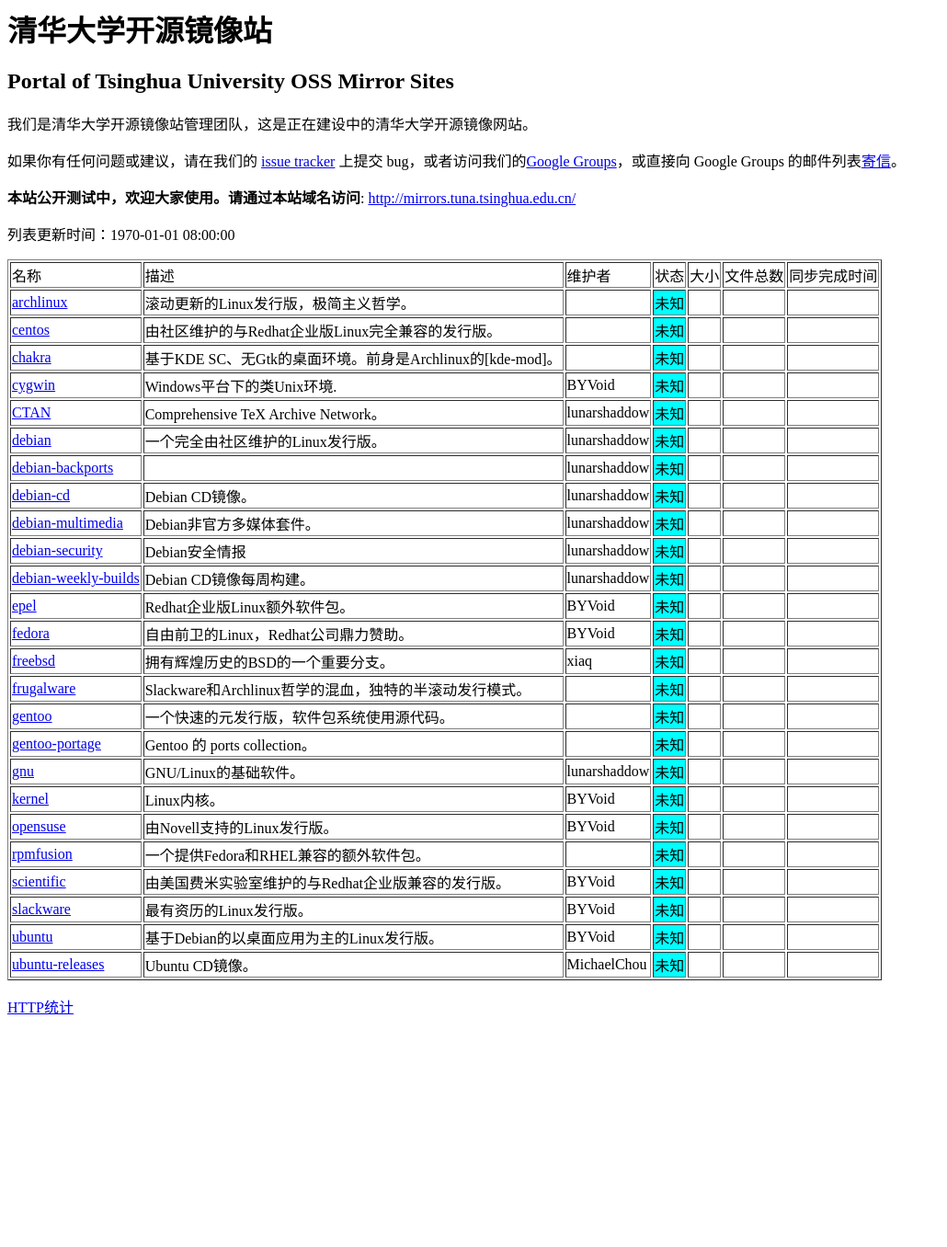
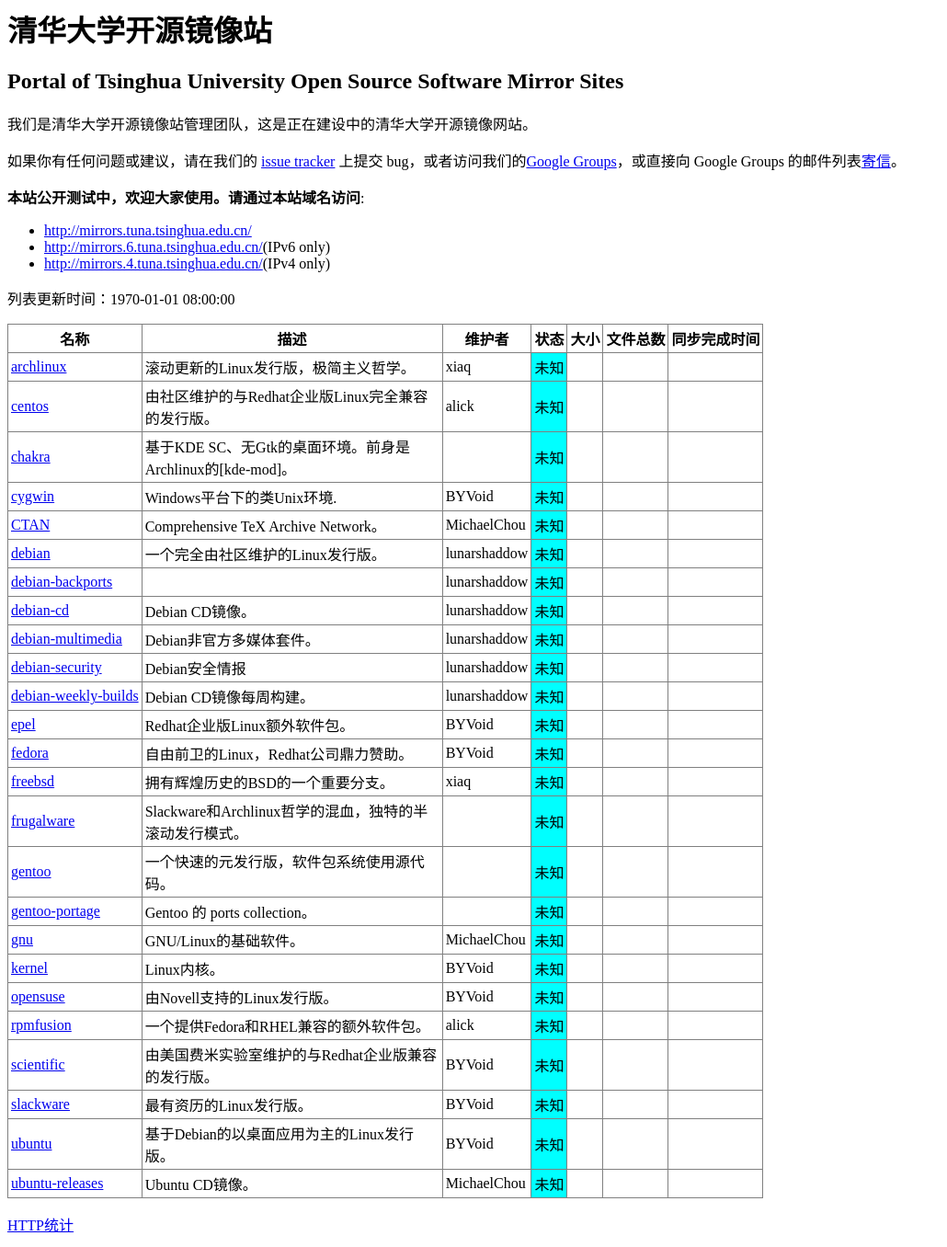
Before and after one commit to tuna/mirror-web, a PHP site: page / in a window 1280 px wide. Shown: the top 1356 px of the page at 92% size, without its empty margins (0-1030 px from the left). Before the commit the page ends 1103 px from the top, so only its background shows below. Run offline with PHP 8.4, Linux system fonts and the light colour scheme; data that the repository does not hold is empty.

Commit message:
Applied alick's prettifying patch

```diff
--- a/index.php
+++ b/index.php
@@ -2,11 +2,12 @@
 <html>
 <head>
 	<meta content="text/html; charset=UTF-8" http-equiv="Content-Type">
+	<link href="mirrors.tuna.css" rel="stylesheet" type="text/css" />
 	<title>清华大学开源镜像站</title>
 </head>
 <body>
 <h1>清华大学开源镜像站</h1>
-<h2>Portal of Tsinghua University OSS Mirror Sites</h2>
+<h2>Portal of Tsinghua University Open Source Software Mirror Sites</h2>
 
 <p>
 我们是清华大学开源镜像站管理团队，这是正在建设中的清华大学开源镜像网站。
@@ -17,8 +18,12 @@
 Groups</a>，或直接向 Google Groups 的邮件列表<a
  href="mailto:thu-opensource-mirror-admin@googlegroups.com">寄信</a>。
 </p>
-<p><strong>本站公开测试中，欢迎大家使用。请通过本站域名访问</strong>: <a
- href="http://mirrors.tuna.tsinghua.edu.cn/">http://mirrors.tuna.tsinghua.edu.cn/</a></p>
+<p><strong>本站公开测试中，欢迎大家使用。请通过本站域名访问</strong>:</p>
+<ul>
+<li><a href="http://mirrors.tuna.tsinghua.edu.cn/">http://mirrors.tuna.tsinghua.edu.cn/</a></li>
+<li><a href="http://mirrors.6.tuna.tsinghua.edu.cn/">http://mirrors.6.tuna.tsinghua.edu.cn/</a>(IPv6 only)</li>
+<li><a href="http://mirrors.4.tuna.tsinghua.edu.cn/">http://mirrors.4.tuna.tsinghua.edu.cn/</a>(IPv4 only)</li>
+</ul>
 
 <?php
 date_default_timezone_set('Asia/Shanghai');
@@ -26,11 +31,11 @@ $status_file = '/home/ftp/log/status.txt';
 $ftp3_status_file = 'http://ftp3.tsinghua.edu.cn/status.txt';
 $status = initialize_status($status_file, $ftp3_status_file);
 $mirrors = array(
-	array('archlinux', '滚动更新的Linux发行版，极简主义哲学。'),
-	array('centos', '由社区维护的与Redhat企业版Linux完全兼容的发行版。'),
-	array('chakra', '基于KDE SC、无Gtk的桌面环境。前身是Archlinux的[kde-mod]。'),
+	array('archlinux', '滚动更新的Linux发行版，极简主义哲学。', 'xiaq'),
+	array('centos', '由社区维护的与Redhat企业版Linux完全兼容的发行版。', 'alick'),
+	array('chakra', '基于KDE SC、无Gtk的桌面环境。前身是Archlinux的[kde-mod]。', ''),
 	array('cygwin', 'Windows平台下的类Unix环境.', 'BYVoid'),
-	array('CTAN', 'Comprehensive TeX Archive Network。', 'lunarshaddow'),
+	array('CTAN', 'Comprehensive TeX Archive Network。', 'MichaelChou'),
 	array('debian', '一个完全由社区维护的Linux发行版。', 'lunarshaddow'),
 	array('debian-backports', '', 'lunarshaddow'),
 	array('debian-cd', 'Debian CD镜像。', 'lunarshaddow'),
@@ -40,13 +45,13 @@ $mirrors = array(
 	array('epel', 'Redhat企业版Linux额外软件包。', 'BYVoid'),
 	array('fedora', '自由前卫的Linux，Redhat公司鼎力赞助。', 'BYVoid'),
 	array('freebsd', '拥有辉煌历史的BSD的一个重要分支。', 'xiaq'),
-	array('frugalware', 'Slackware和Archlinux哲学的混血，独特的半滚动发行模式。'),
-	array('gentoo', '一个快速的元发行版，软件包系统使用源代码。'),
-	array('gentoo-portage', 'Gentoo 的 ports collection。'),
-	array('gnu', 'GNU/Linux的基础软件。', 'lunarshaddow'),
+	array('frugalware', 'Slackware和Archlinux哲学的混血，独特的半滚动发行模式。', ''),
+	array('gentoo', '一个快速的元发行版，软件包系统使用源代码。', ''),
+	array('gentoo-portage', 'Gentoo 的 ports collection。', ''),
+	array('gnu', 'GNU/Linux的基础软件。', 'MichaelChou'),
 	array('kernel', 'Linux内核。', 'BYVoid'),
 	array('opensuse', '由Novell支持的Linux发行版。', 'BYVoid'),
-	array('rpmfusion', '一个提供Fedora和RHEL兼容的额外软件包。'),
+	array('rpmfusion', '一个提供Fedora和RHEL兼容的额外软件包。', 'alick'),
 	array('scientific', '由美国费米实验室维护的与Redhat企业版兼容的发行版。', 'BYVoid'),
 	array('slackware', '最有资历的Linux发行版。', 'BYVoid'),
 	array('ubuntu', '基于Debian的以桌面应用为主的Linux发行版。', 'BYVoid'),
@@ -133,7 +138,9 @@ function format_size($size)
 
 <p>列表更新时间：<?php echo date('Y-m-d H:i:s', $status['stamp']) ?></p>
 
-<table border="1">
+<div class="mirrors-stat">
+<table>
+	<thead>
 	<tr>
 		<td>名称</td>
 		<td>描述</td>
@@ -143,6 +150,8 @@ function format_size($size)
 		<td>文件总数</td>
 		<td>同步完成时间</td>
 	</tr>
+	</thead>
+	<tbody>
 <?php foreach ($mirrors as $mirrorinfo): ?>
 	<?php $info = $status['mirrors'][$mirrorinfo[0]] ?>
 	<tr>
@@ -151,7 +160,7 @@ function format_size($size)
 				<?php echo $mirrorinfo[0] ?>
 			</a>
 		</td>
-		<td><?php echo $mirrorinfo[1] ?></td>
+		<td class="description"><?php echo $mirrorinfo[1] ?></td>
 		<td><?php echo $mirrorinfo[2] ?></td>
 		<?php if ($info['done']): ?>
 			<td style="background-color: #00FF00">同步完成</td>
@@ -174,8 +183,16 @@ function format_size($size)
 		<?php endif ?>
 	</tr>
 <?php endforeach ?>
+	<tbody>
 </table>
+</div>
 <p><!--<a href="http://mirrors.tuna.tsinghua.edu.cn:3000">流量统计</a> --><a href="http://mirrors.tuna.tsinghua.edu.cn/awffull/index.html">HTTP统计</a></p>
+
+<div class="tuna-logo">
+<p>Powered by <a href="http://tuna.tsinghua.edu.cn/">
+<img src="http://tuna.tsinghua.edu.cn/files/logo-01.png" alt="TUNA" /></a>
+</p>
+</div>
 
 </body>
 </html>
--- /dev/null
+++ b/mirrors.tuna.css
@@ -0,0 +1,21 @@
+.mirrors-stat table td {
+	border: 1px solid gray;
+}
+.mirrors-stat table {
+	border-collapse: collapse;
+}
+.mirrors-stat td {
+	padding: 3px;
+}
+.mirrors-stat thead {
+	text-align: center;
+	font-weight: bolder;
+}
+.description {
+	width: 20em;
+}
+
+.tuna-logo img {
+	vertical-align: middle;
+	border-style: none;
+}
```
